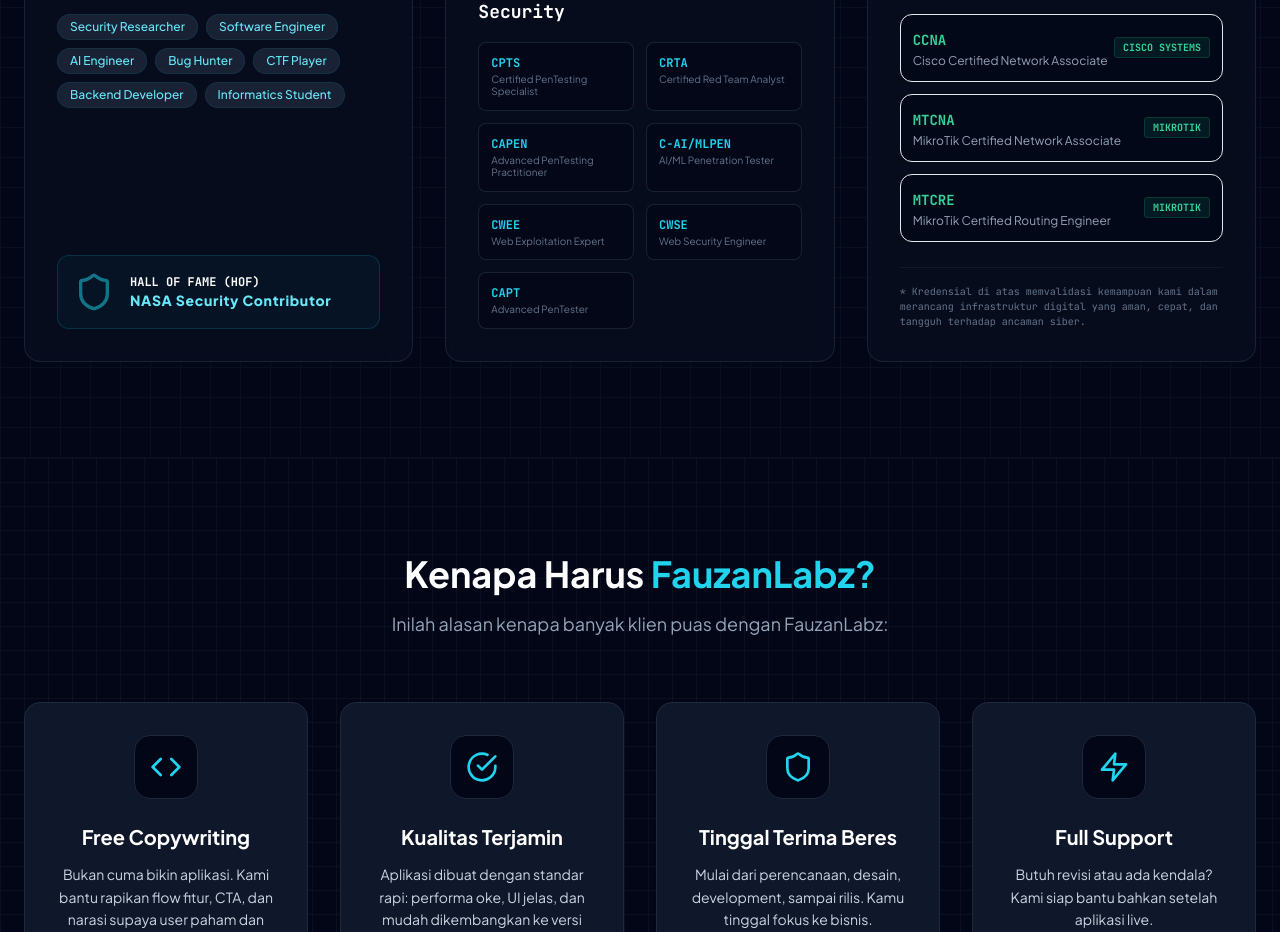
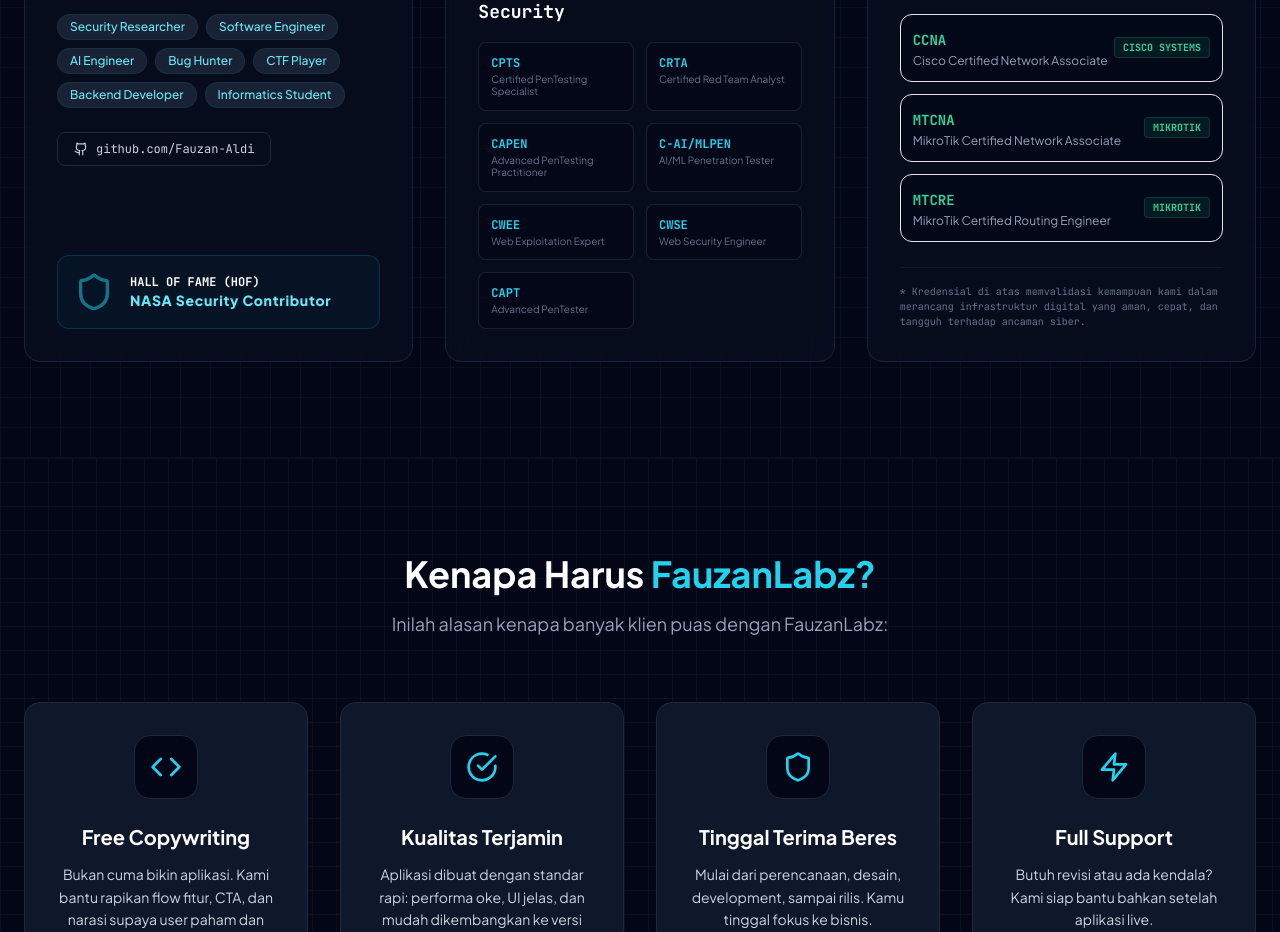
Before and after one commit to fauzanalditester-rgb/Fauzanlabz, a React (Vite) app: page / in a window 1280 px wide. Shown: the part 1520-2452 px from the top of the page. Built offline with nearby package versions, Linux system fonts and the light colour scheme.

Commit message:
feat: add GitHub profile link button to credentials card

```diff
--- a/src/components/HomeContent.tsx
+++ b/src/components/HomeContent.tsx
@@ -1,6 +1,6 @@
 import { useState } from 'react';
 import { motion } from 'framer-motion';
-import { Code, CheckCircle, Zap, Shield, Layout, ClipboardCheck, ArrowRight, ShieldAlert, Network } from 'lucide-react';
+import { Code, CheckCircle, Zap, Shield, Layout, ClipboardCheck, ArrowRight, ShieldAlert, Network, Github } from 'lucide-react';
 import { useNavigate } from 'react-router-dom';
 
 const HomeContent = () => {
@@ -736,6 +736,18 @@ const HomeContent = () => {
                     </span>
                   ))}
                 </div>
+
+                {/* GitHub Link */}
+                <div className="mt-6">
+                  <a
+                    href="https://github.com/Fauzan-Aldi"
+                    target="_blank"
+                    rel="noopener noreferrer"
+                    className="inline-flex items-center gap-2 px-4 py-2 text-xs font-mono rounded-lg bg-slate-850 hover:bg-slate-800 text-slate-300 hover:text-cyan-400 border border-slate-800 hover:border-cyan-500/30 transition duration-300"
+                  >
+                    <Github size={14} /> github.com/Fauzan-Aldi
+                  </a>
+                </div>
               </div>
               <div className="mt-8 p-4 bg-cyan-950/20 border border-cyan-500/20 rounded-xl flex items-center gap-4">
                 <Shield className="text-cyan-400 w-10 h-10 animate-pulse flex-shrink-0" />
```
